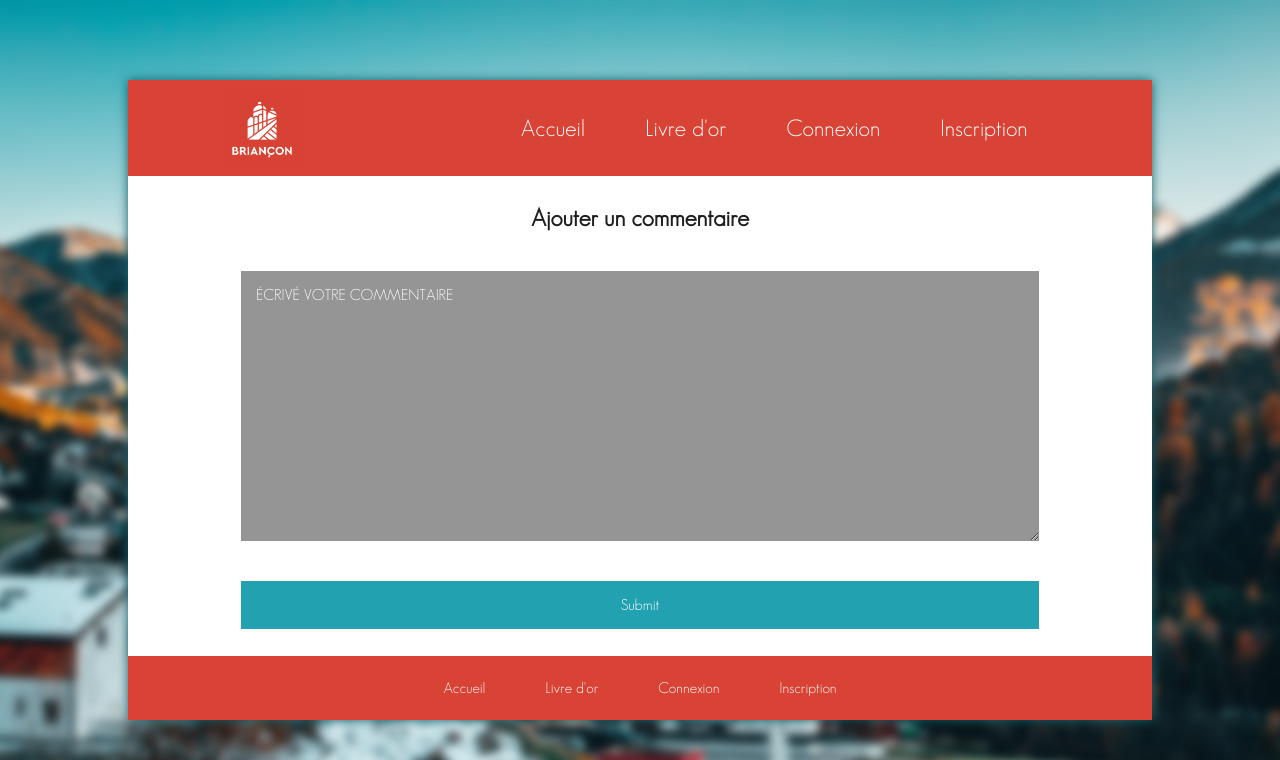
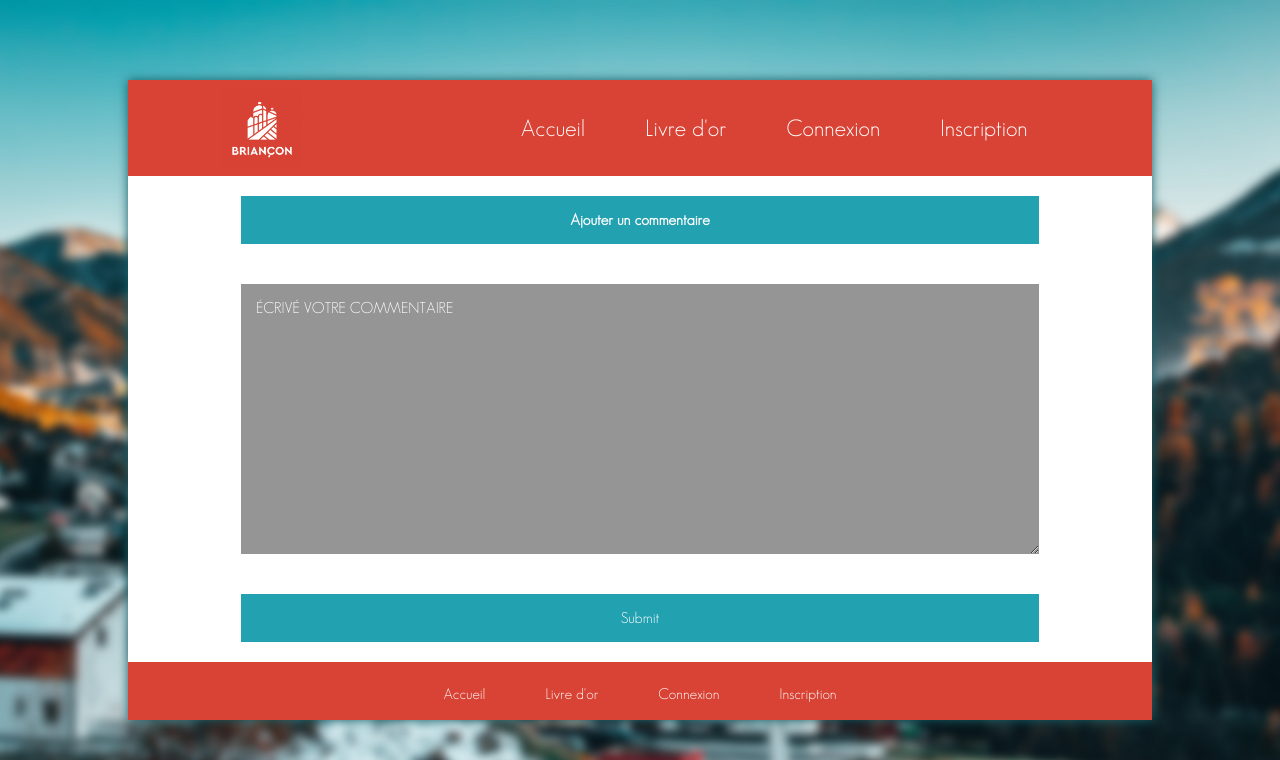
Before and after one commit to ines-aliahmed/livre-or, a PHP site: page /commentaire.php in a window 1280 px wide. Shown: the top 760 px of the page. Run offline with PHP 8.4, Linux system fonts and the light colour scheme; a user stored in the database is signed in.

Commit message:
modif css 3

```diff
--- a/style.css
+++ b/style.css
@@ -235,6 +235,18 @@
 		justify-content: center;
 	}
 
+	#formulaire h2{
+		width: 60vw;
+		padding: 15px;
+		margin: 20px;
+		font-size: 1.2vw;
+		background-color: #22a1b0;
+		font-family: GeosansLight;
+		border: 0px;
+		color: #FFFFFF;
+		text-align: center;
+	}
+
 	#formulaire form{
 		width: 60vw;
 		margin: 0;
```
